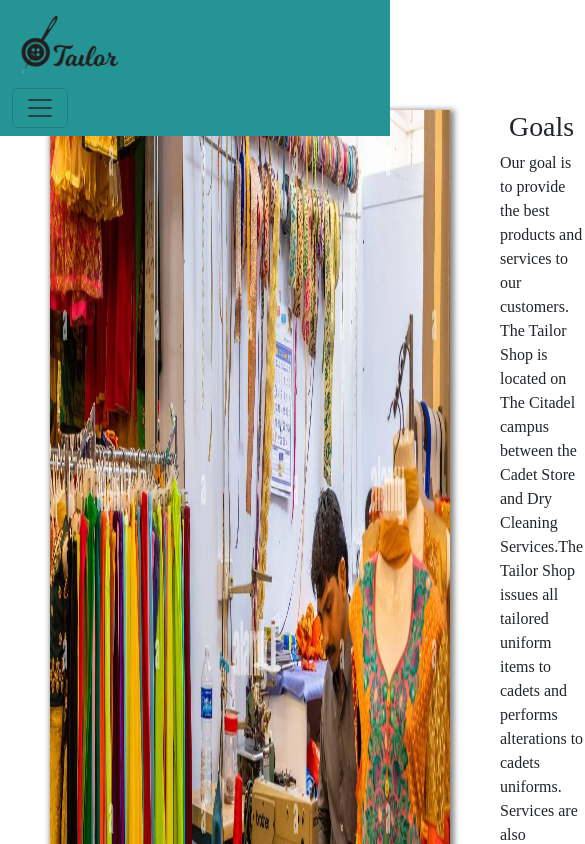
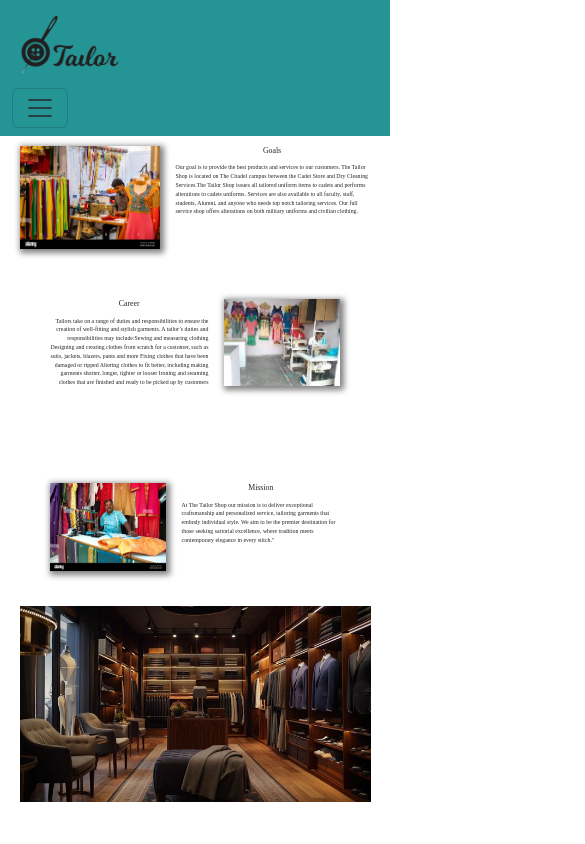
Before and after one commit to shivkumarloharkar2002/tailorproject, a React (Create React App) app in the folder frontend/: page /about in a window 390 px wide. Shown: the top 844 px of the page, 585 px wide, since content can reach past the window. Built offline with nearby package versions, Linux system fonts and the light colour scheme.

Commit message:
responsive about

```diff
--- a/frontend/src/View/About/About.css
+++ b/frontend/src/View/About/About.css
@@ -1,22 +1,26 @@
 .abos{
     display: flex;
     text-align: center;
-    padding: 50px;
-    margin-top: 60px;
+    padding: 5%;
+    margin-top: 15vh;
 }
 .abo{
-    display: flex;
+    display: inline-block;
     text-align: center;
-    padding: 50px;
+    padding: 0 5%;
+    margin: -5% 0;
 }
 .abo-img-1{
-    width: 400px;
-   margin-right: 25px;
+    width: 40%;
+    height: 30%;
+   margin-right: 2vw;
    box-shadow: 2px 2px 6px 2px gray;
 }
 .abo-text{
    text-align: left;
-   margin-left: 25px;
+   margin-left: 2vw;
+   font-size: 1.5vw;
+   width: 55%;
 }
 .abo{
     display: flex;
@@ -24,19 +28,23 @@
     padding: 50px;
 }
 .abo-img-2{
-    width: 500px;
-    margin-left: 25px;
+    width: 40%;
+    height: 30%;
+    margin-left: 2vw;
     box-shadow: 2px 2px 6px 2px gray;
 }
 .abo-text-2{
    text-align: right;
-   margin-right: 25px;
-   width: 450px;
+   margin-right: 2vw;
+   font-size: 1.5vw;
+   width: 55%;
 }
 .heding{
     text-align: center;
+    font-size: 2vw;
 }
 .store-img{
-    width: 90%;
-    margin: 5%;
+    width: 90vw;
+    height: 70%;
+    margin:1% 5%;
 }
```
